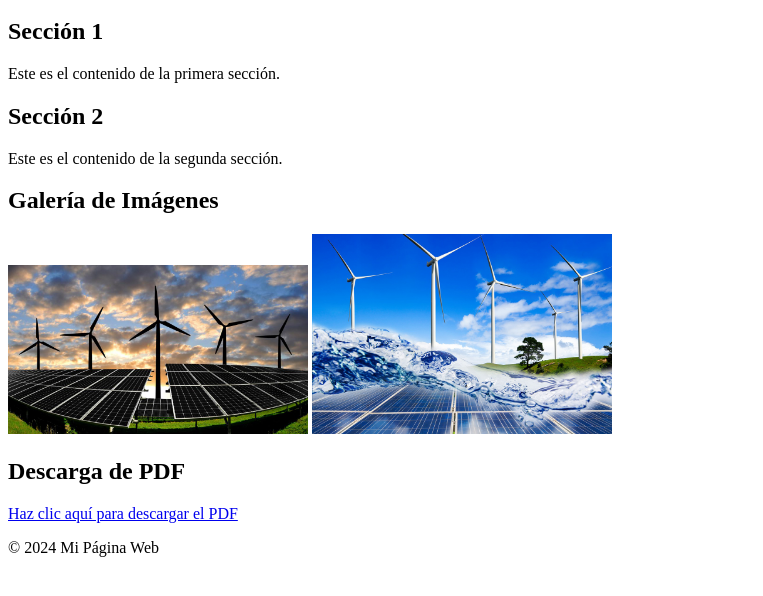
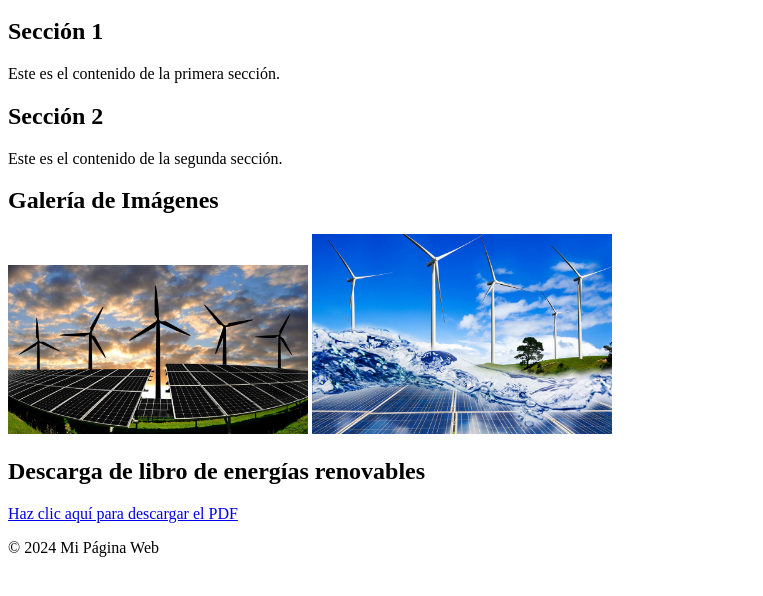
Before and after one commit to juanluisramirezmolinajlrm/proyectofinal, a plain HTML site: page index.html in a window 1280 px wide. Shown: the part 154-750 px from the top of the page, without its empty margins (0-763 px from the left). Drawn offline with Linux system fonts and the light colour scheme.

Commit message:
Update index.html

```diff
--- a/index.html
+++ b/index.html
@@ -32,7 +32,7 @@
             <img src="colage-energias-renovables-y-problema-del-agua.jpg" width="300">
         </section>
         <section id="pdf">
-            <h2>Descarga de PDF</h2>
+            <h2>Descarga de libro de energías renovables </h2>
             <a href="energias renovables argentina.pdf" download>Haz clic aquí para descargar el PDF</a>
         </section>
     </main>
```
